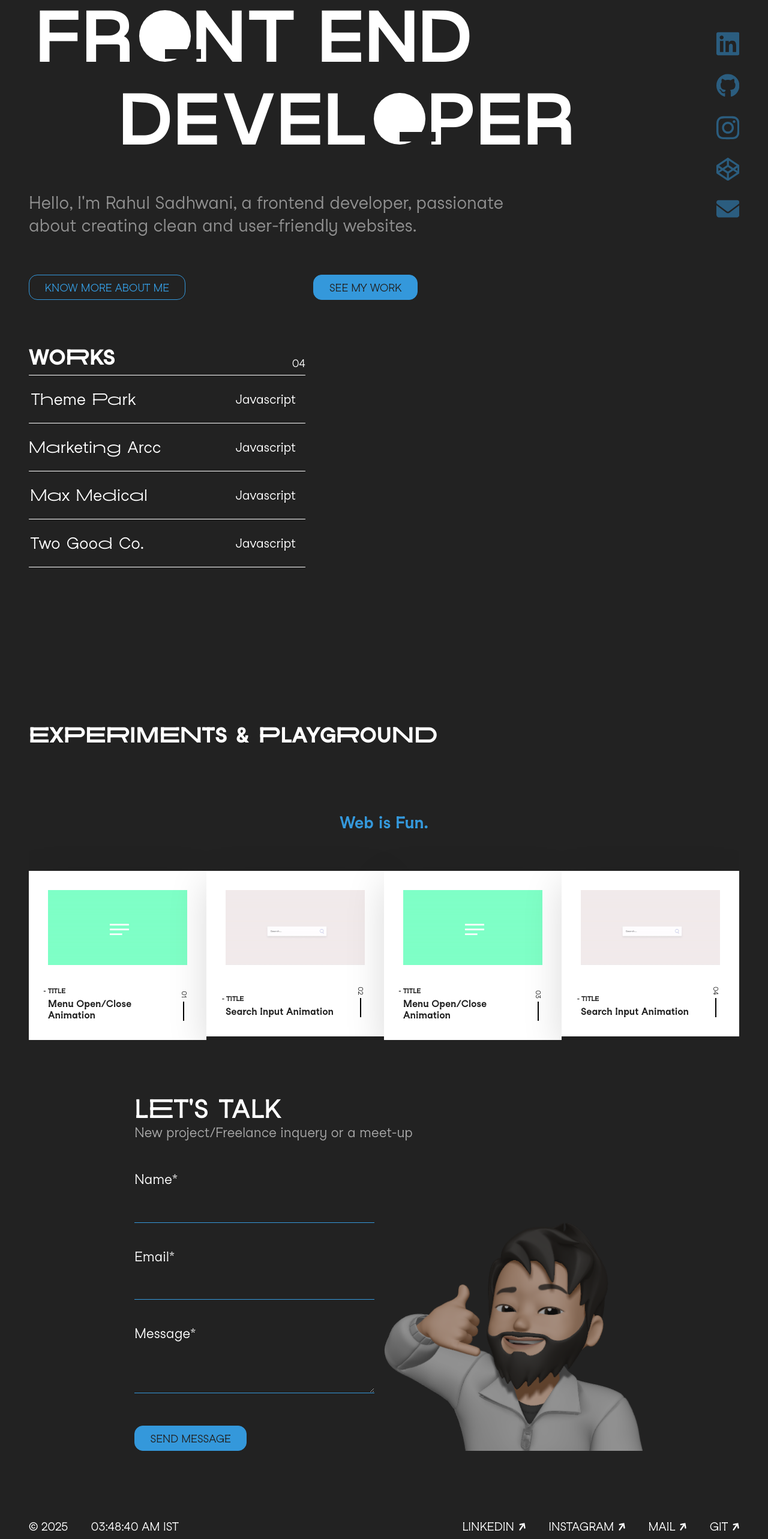
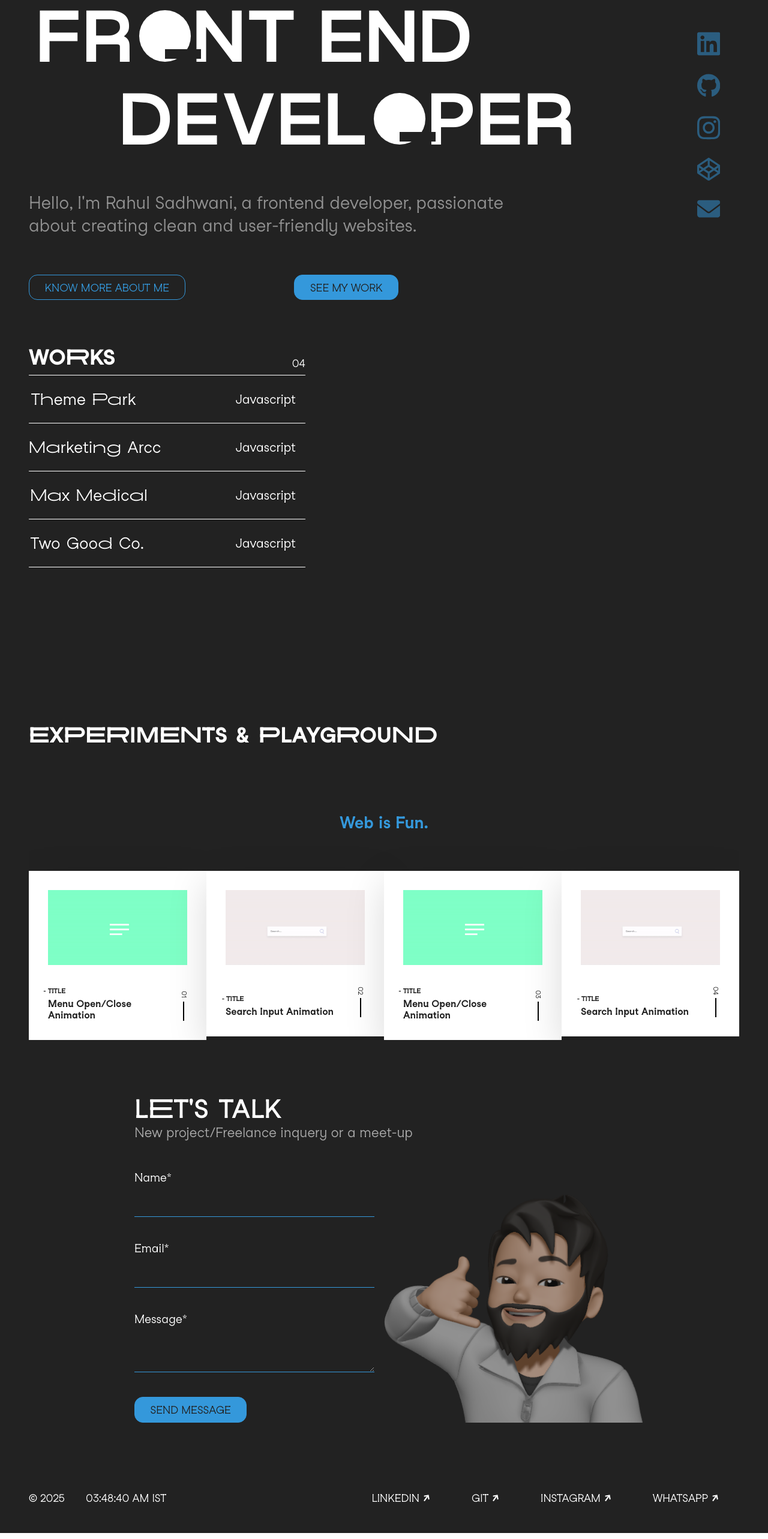
Before and after one commit to rahulsadhwani24/Portfolio, a React (Vite) app: page /Portfolio in a window 1280 px wide. Shown: the part 180-2746 px from the top of the page at 60% size. Built offline with nearby package versions, Linux system fonts and the light colour scheme.

Commit message:
Save Changes

```diff
--- a/package.json
+++ b/package.json
@@ -13,10 +13,12 @@
     "deploy": "gh-pages -d dist"
   },
   "dependencies": {
+    "@emailjs/browser": "^4.4.1",
     "lenis": "^1.3.3",
     "react": "^19.1.0",
     "react-dom": "^19.1.0",
-    "react-router-dom": "^7.6.0"
+    "react-router-dom": "^7.6.0",
+    "react-toastify": "^11.0.5"
   },
   "devDependencies": {
     "@eslint/js": "^9.25.0",
--- a/src/components/Contact.jsx
+++ b/src/components/Contact.jsx
@@ -1,13 +1,88 @@
-import React, { useState } from "react";
+import React, { useRef, useState } from "react";
+import emailjs from "@emailjs/browser";
 import Button from "./Button";
-import CallMemoji from "../../public/callMemoji.png"
+import CallMemoji from "../../public/callMemoji.png";
+import { Bounce, toast, ToastContainer } from "react-toastify";
 
-const Contact = ({visibility}) => {
+const Contact = ({ visibility }) => {
   const [inputValues, setInputValues] = useState({
     name: "",
     email: "",
     message: "",
   });
+  const [toastMessage, setToastMessage] = useState("New Message");
+  const form = useRef();
+
+  function validateEmail(email) {
+    const emailRegex = /^[^\s@]+@[^\s@]+\.[^\s@]+$/;
+    return emailRegex.test(email);
+  }
+
+  const sendMail = () => {
+    if(inputValues.name === ""){
+      document.querySelector('.nameMessage').style.display = "inline";
+      return;
+    }
+    else{
+      document.querySelector('.nameMessage').style.display = "none";
+    }
+    if(inputValues.email === ""){
+      document.querySelector('.emailMessage').style.display = "inline";
+      return;
+    }
+    else if(validateEmail(inputValues.email) === false){
+      document.querySelector('.emailMessage').style.display = "inline";
+      return;
+    }
+    else{
+      document.querySelector('.emailMessage').style.display = "none";
+    }
+    if(inputValues.message === ""){
+      document.querySelector('.messageMessage').style.display = "inline";
+      return;
+    }
+    else{
+      document.querySelector('.messageMessage').style.display = "none";
+    }
+    emailjs
+      .sendForm("service_fsrtd1s", "template_s8aikji", form.current, {
+        publicKey: "FOYA6BqczvhHEsEX3",
+      })
+      .then(
+        () => {
+          toast.success("Message Sent", {
+            position: "bottom-right",
+            autoClose: 5000,
+            hideProgressBar: false,
+            closeOnClick: true,
+            pauseOnHover: false,
+            draggable: false,
+            progress: undefined,
+            theme: "light",
+            transition: Bounce,
+          });
+          document.querySelectorAll('.formInput').forEach(input => {})
+          setInputValues({
+            name: "",
+            email: "",
+            message: "",
+          });
+        },
+        (error) => {
+          toast.error("Message Failed", {
+            position: "bottom-right",
+            autoClose: 5000,
+            hideProgressBar: false,
+            closeOnClick: false,
+            pauseOnHover: true,
+            draggable: true,
+            progress: undefined,
+            theme: "light",
+            transition: Bounce,
+          });
+        }
+      );
+  };
 
   return (
     <section className={`sectionContact ${visibility && "noInteraction"}`}>
@@ -16,7 +91,7 @@ const Contact = ({visibility}) => {
         New project/Freelance inquery or a meet-up
       </h3>
       <div className="contactContainer">
-        <div className="formElements">
+        <form ref={form} className="formElements">
           <div className="nameElement">
             <label className="formLabel nameLabel">Name*</label>
             <input
@@ -28,6 +103,7 @@ const Contact = ({visibility}) => {
                 setInputValues((prev) => ({ ...prev, name: e.target.value }));
               }}
             />
+            <span className="errorMessage nameMessage" style={{color: "red", display: "none"}}>Please Enter your name*</span>
           </div>
 
           <div className="emailElement">
@@ -41,6 +117,7 @@ const Contact = ({visibility}) => {
                 setInputValues((prev) => ({ ...prev, email: e.target.value }));
               }}
             />
+            <span className="errorMessage emailMessage" style={{color: "red", display: "none"}}>Please Enter your valid email*</span>
           </div>
 
           <div className="messageElement">
@@ -56,14 +133,16 @@ const Contact = ({visibility}) => {
                 }));
               }}
             ></textarea>
+            <span className="errorMessage messageMessage" style={{color: "red", display: "none"}}>Please Enter message*</span>
           </div>
 
-          <span className="formButton">
+          <span className="formButton" onClick={sendMail}>
             <Button text="Send message" isFilled="true" />
           </span>
-        </div>
+        </form>
         <img src={CallMemoji} className="ContactMemoji" />
       </div>
+      <ToastContainer bodyClassName="toastBody" />
     </section>
   );
 };
--- a/src/components/Footer.jsx
+++ b/src/components/Footer.jsx
@@ -1,5 +1,6 @@
 import React, { useEffect, useState } from "react";
 import Arrow from "../assets/arrow.svg";
+import { Link } from "react-router-dom";
 
 function Footer() {
   const formatter = new Intl.DateTimeFormat("en-US", {
@@ -10,8 +11,8 @@ function Footer() {
   });
 
   const yearFormatter = new Intl.DateTimeFormat("en-US", {
-    year: "numeric"
-  })
+    year: "numeric",
+  });
 
   const [formattedDate, setFormattedDate] = useState(
     formatter.format(new Date())
@@ -36,22 +37,34 @@ function Footer() {
         <span>{formattedDate} IST</span>
       </div>
       <div className="footerSideRight">
+        <Link
+          to="https://www.linkedin.com/in/rahul-sadhwani-587199204"
+          target="_blank"
+        >
           <span className="socialLink">
             LinkedIn
             <img src={Arrow} />
           </span>
+        </Link>
+        <Link to="https://github.com/rahulsadhwani24?tab=repositories" target="_blank">
+          <span className="socialLink">
+            Git
+            <img src={Arrow} />
+          </span>
+        </Link>
+        <Link to="https://www.instagram.com/rahulsadhwani24/" target="_blank">
           <span className="socialLink">
             Instagram
             <img src={Arrow} />
           </span>
+        </Link>
+          <Link to="https://wa.me/8149126137" target="_blank">
           <span className="socialLink">
-          Mail
+            Whatsapp
             <img src={Arrow} />
           </span>
-        <span className="socialLink">
-          Git
-          <img src={Arrow} />
-        </span>
+          </Link>
+
       </div>
       <span className="dividerOnMobiles"></span>
     </div>
--- a/src/components/Header.jsx
+++ b/src/components/Header.jsx
@@ -1,7 +1,7 @@
 import React, { useState } from "react";
 import Button from "./Button";
 import Menu from "./Menu";
-import { useNavigate } from "react-router-dom";
+import { Link, useNavigate } from "react-router-dom";
 
 function Header({visibility, setVisibility}) {
   const [menuState, setMenuState] = useState(false);
@@ -37,7 +37,7 @@ function Header({visibility, setVisibility}) {
           </svg>
         </div>
 
-        <Button text={"Let's Connect"} isFilled={false} />
+        <Link to={'/Portfolio/contact/'}><Button text={"Let's Connect"} isFilled={false} /></Link>
 
         <div
           className="menuContainer"
--- a/src/components/Landing.jsx
+++ b/src/components/Landing.jsx
@@ -1,5 +1,6 @@
 import { useEffect, useState } from "react";
 import Button from "./Button";
+import { Link } from "react-router-dom";
 
 function Landing({ visibility, setVisibility }) {
   const [rotate, setRotate] = useState(0);
@@ -113,35 +114,49 @@ function Landing({ visibility, setVisibility }) {
             >
               <Button text={"know more about me"} isFilled={false} />
             </span>
+            <Link to={"/Portfolio/works"}>
               <Button text={"see my work"} isFilled={true} />
+            </Link>
           </div>
         </div>
         <div className="socialIcons">
+          <Link
+            to="https://www.linkedin.com/in/rahul-sadhwani-587199204"
+            target="_blank"
+          >
             <div className="icon linkedin">
               <svg xmlns="http://www.w3.org/2000/svg" viewBox="0 0 448 512">
                 <path d="M416 32H31.9C14.3 32 0 46.5 0 64.3v383.4C0 465.5 14.3 480 31.9 480H416c17.6 0 32-14.5 32-32.3V64.3c0-17.8-14.4-32.3-32-32.3zM135.4 416H69V202.2h66.5V416zm-33.2-243c-21.3 0-38.5-17.3-38.5-38.5S80.9 96 102.2 96c21.2 0 38.5 17.3 38.5 38.5 0 21.3-17.2 38.5-38.5 38.5zm282.1 243h-66.4V312c0-24.8-.5-56.7-34.5-56.7-34.6 0-39.9 27-39.9 54.9V416h-66.4V202.2h63.7v29.2h.9c8.9-16.8 30.6-34.5 62.9-34.5 67.2 0 79.7 44.3 79.7 101.9V416z" />
               </svg>
             </div>
+          </Link>
+
+          <Link
+            to="https://github.com/rahulsadhwani24?tab=repositories"
+            target="_blank"
+          >
             <div className="icon github">
               <svg xmlns="http://www.w3.org/2000/svg" viewBox="0 0 496 512">
                 <path d="M165.9 397.4c0 2-2.3 3.6-5.2 3.6-3.3 .3-5.6-1.3-5.6-3.6 0-2 2.3-3.6 5.2-3.6 3-.3 5.6 1.3 5.6 3.6zm-31.1-4.5c-.7 2 1.3 4.3 4.3 4.9 2.6 1 5.6 0 6.2-2s-1.3-4.3-4.3-5.2c-2.6-.7-5.5 .3-6.2 2.3zm44.2-1.7c-2.9 .7-4.9 2.6-4.6 4.9 .3 2 2.9 3.3 5.9 2.6 2.9-.7 4.9-2.6 4.6-4.6-.3-1.9-3-3.2-5.9-2.9zM244.8 8C106.1 8 0 113.3 0 252c0 110.9 69.8 205.8 169.5 239.2 12.8 2.3 17.3-5.6 17.3-12.1 0-6.2-.3-40.4-.3-61.4 0 0-70 15-84.7-29.8 0 0-11.4-29.1-27.8-36.6 0 0-22.9-15.7 1.6-15.4 0 0 24.9 2 38.6 25.8 21.9 38.6 58.6 27.5 72.9 20.9 2.3-16 8.8-27.1 16-33.7-55.9-6.2-112.3-14.3-112.3-110.5 0-27.5 7.6-41.3 23.6-58.9-2.6-6.5-11.1-33.3 2.6-67.9 20.9-6.5 69 27 69 27 20-5.6 41.5-8.5 62.8-8.5s42.8 2.9 62.8 8.5c0 0 48.1-33.6 69-27 13.7 34.7 5.2 61.4 2.6 67.9 16 17.7 25.8 31.5 25.8 58.9 0 96.5-58.9 104.2-114.8 110.5 9.2 7.9 17 22.9 17 46.4 0 33.7-.3 75.4-.3 83.6 0 6.5 4.6 14.4 17.3 12.1C428.2 457.8 496 362.9 496 252 496 113.3 383.5 8 244.8 8zM97.2 352.9c-1.3 1-1 3.3 .7 5.2 1.6 1.6 3.9 2.3 5.2 1 1.3-1 1-3.3-.7-5.2-1.6-1.6-3.9-2.3-5.2-1zm-10.8-8.1c-.7 1.3 .3 2.9 2.3 3.9 1.6 1 3.6 .7 4.3-.7 .7-1.3-.3-2.9-2.3-3.9-2-.6-3.6-.3-4.3 .7zm32.4 35.6c-1.6 1.3-1 4.3 1.3 6.2 2.3 2.3 5.2 2.6 6.5 1 1.3-1.3 .7-4.3-1.3-6.2-2.2-2.3-5.2-2.6-6.5-1zm-11.4-14.7c-1.6 1-1.6 3.6 0 5.9 1.6 2.3 4.3 3.3 5.6 2.3 1.6-1.3 1.6-3.9 0-6.2-1.4-2.3-4-3.3-5.6-2z" />
               </svg>
             </div>
-          <div className="icon instagram">
+          </Link>
+          <Link to="https://www.instagram.com/rahulsadhwani24/" target="_blank"><div className="icon instagram">
             <svg xmlns="http://www.w3.org/2000/svg" viewBox="0 0 448 512">
               <path d="M224.1 141c-63.6 0-114.9 51.3-114.9 114.9s51.3 114.9 114.9 114.9S339 319.5 339 255.9 287.7 141 224.1 141zm0 189.6c-41.1 0-74.7-33.5-74.7-74.7s33.5-74.7 74.7-74.7 74.7 33.5 74.7 74.7-33.6 74.7-74.7 74.7zm146.4-194.3c0 14.9-12 26.8-26.8 26.8-14.9 0-26.8-12-26.8-26.8s12-26.8 26.8-26.8 26.8 12 26.8 26.8zm76.1 27.2c-1.7-35.9-9.9-67.7-36.2-93.9-26.2-26.2-58-34.4-93.9-36.2-37-2.1-147.9-2.1-184.9 0-35.8 1.7-67.6 9.9-93.9 36.1s-34.4 58-36.2 93.9c-2.1 37-2.1 147.9 0 184.9 1.7 35.9 9.9 67.7 36.2 93.9s58 34.4 93.9 36.2c37 2.1 147.9 2.1 184.9 0 35.9-1.7 67.7-9.9 93.9-36.2 26.2-26.2 34.4-58 36.2-93.9 2.1-37 2.1-147.8 0-184.8zM398.8 388c-7.8 19.6-22.9 34.7-42.6 42.6-29.5 11.7-99.5 9-132.1 9s-102.7 2.6-132.1-9c-19.6-7.8-34.7-22.9-42.6-42.6-11.7-29.5-9-99.5-9-132.1s-2.6-102.7 9-132.1c7.8-19.6 22.9-34.7 42.6-42.6 29.5-11.7 99.5-9 132.1-9s102.7-2.6 132.1 9c19.6 7.8 34.7 22.9 42.6 42.6 11.7 29.5 9 99.5 9 132.1s2.7 102.7-9 132.1z" />
             </svg>
-          </div>
-          <div className="icon codepen">
+          </div></Link>
+          <Link to={'https://codepen.io/srahul24'} target="_blank"><div className="icon codepen">
             <svg xmlns="http://www.w3.org/2000/svg" viewBox="0 0 512 512">
               <path d="M502.3 159.7l-234-156c-8-4.9-16.5-5-24.6 0l-234 156C3.7 163.7 0 170.8 0 178v156c0 7.1 3.7 14.3 9.7 18.3l234 156c8 4.9 16.5 5 24.6 0l234-156c6-4 9.7-11.1 9.7-18.3V178c0-7.1-3.7-14.3-9.7-18.3zM278 63.1l172.3 114.9-76.9 51.4L278 165.7V63.1zm-44 0v102.6l-95.4 63.7-76.9-51.4L234 63.1zM44 219.1l55.1 36.9L44 292.8v-73.7zm190 229.7L61.7 334l76.9-51.4L234 346.3v102.6zm22-140.9l-77.7-52 77.7-52 77.7 52-77.7 52zm22 140.9V346.3l95.4-63.7 76.9 51.4L278 448.8zm190-156l-55.1-36.9L468 219.1v73.7z" />
             </svg>
-          </div>
-          <div className="icon mail">
+          </div></Link>
+          <Link to={"mailto:rahulsadhwani24@gmail.com"} target="_blank"><div className="icon mail">
             <svg xmlns="http://www.w3.org/2000/svg" viewBox="0 0 512 512">
               <path d="M48 64C21.5 64 0 85.5 0 112c0 15.1 7.1 29.3 19.2 38.4L236.8 313.6c11.4 8.5 27 8.5 38.4 0L492.8 150.4c12.1-9.1 19.2-23.3 19.2-38.4c0-26.5-21.5-48-48-48L48 64zM0 176L0 384c0 35.3 28.7 64 64 64l384 0c35.3 0 64-28.7 64-64l0-208L294.4 339.2c-22.8 17.1-54 17.1-76.8 0L0 176z" />
             </svg>
           </div>
+          </Link>
         </div>
       </section>
     </>
--- a/src/index.css
+++ b/src/index.css
@@ -39,13 +39,13 @@ section {
   }
 }
 
-a{
+a {
   color: var(--color-font);
   text-decoration: none;
   padding-right: 2em;
 }
 
-a.active{
+a.active {
   color: var(--color-primary);
 }
 
@@ -278,6 +278,7 @@ a.active{
 .menuLink:hover .splittedMenuLink {
   font-variation-settings: "wdth" 100, "wght" 800;
   transition: 400ms;
+  color: var(--color-primary);
 }
 
 .menuFooter {
@@ -957,7 +958,7 @@ a.active{
 }
 
 .formLabel {
-  font-size: clamp(0.8rem, 3vw, 1.4rem);
+  font-size: clamp(0.8rem, 2.5vw, 1.2rem);
 }
 
 .formInput {
@@ -968,7 +969,7 @@ a.active{
   width: 30vw;
   max-width: 32rem;
   min-width: 25rem;
-  font-size: clamp(0.8rem, 3vw, 1.4rem);
+  font-size: clamp(0.8rem, 2.5vw, 1.2rem);
   color: var(--color-font);
   padding-left: 0.4em;
   padding-bottom: 0.7em;
@@ -976,7 +977,11 @@ a.active{
 
 .formButton {
   display: flex;
-  margin-top: 3vw;
+  margin-top: 2vw;
+}
+
+.toastBody {
+  user-select: none;
 }
 
 .ContactMemoji {
@@ -1043,7 +1048,7 @@ a.active{
 .footerSideRight {
   display: flex;
   gap: 2em;
-  font-size: clamp(0.9rem, 1.5vw, 1.4rem);
+  font-size: clamp(0.9rem, 1.5vw, 1.1rem);
 }
 
 .socialLink {
@@ -1055,7 +1060,7 @@ a.active{
 }
 
 .socialLink img {
-  width: clamp(0.5rem, 1vw, 0.7rem);
+  width: clamp(0.5rem, 1vw, 0.6rem);
   transition: transform 200ms ease-out;
 }
 
```
Also changed, not shown: 1 other file (tests, documents, lock files or other folders). Lines whose indentation alone changed are shown as unchanged.
